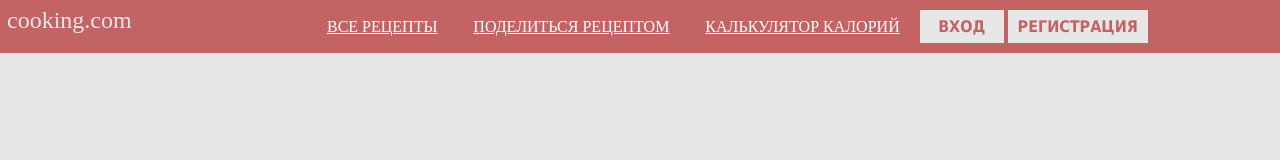
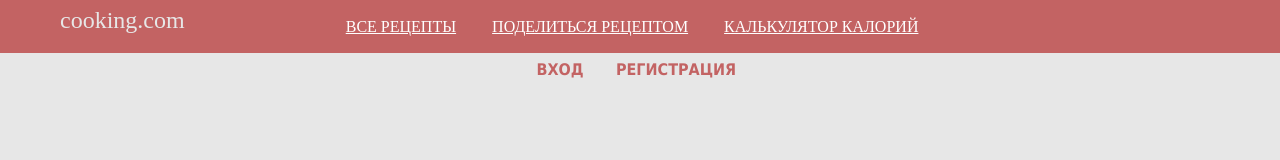
Before and after one commit to Gotus/test-web-page, a plain HTML site: page index.html in a window 1280 px wide. Drawn offline with Linux system fonts and the light colour scheme.

Commit message:
Navbar menu was centered.

```diff
--- a/mainstyles.css
+++ b/mainstyles.css
@@ -18,6 +18,9 @@ body {
 .navbar ul{
     list-style-type: none;
     margin: 0;
+
+    margin-right: 247.5px;
+
 }
 
 .navbar li{
@@ -52,8 +55,12 @@ body {
 
 
 .logo{
+
     margin: 7px;
-    text-align: left;
+
+    margin-left: 60px;
+
+    text-align: center;
     color: rgb(231, 231, 231);
     font: 18pt Viner Hand ITC;
 }
```
